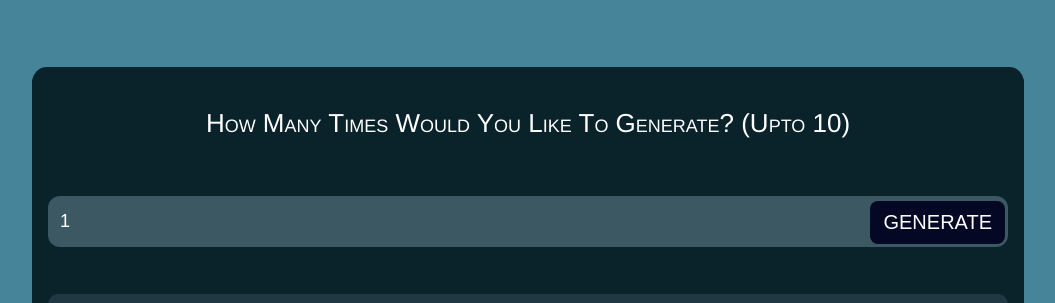
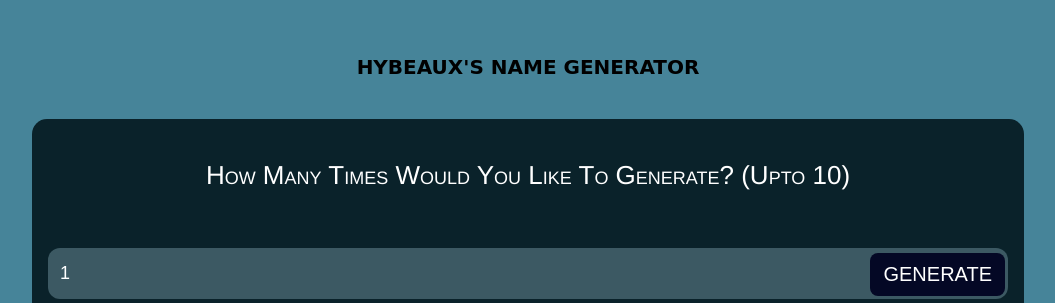
Before and after one commit to Hybeeshmurda/Random-name-generator, a plain HTML site: page index.html in a window 1280 px wide. Shown: the part 176-479 px from the top of the page, without its empty margins (112-1167 px from the left). Drawn offline with Linux system fonts and the light colour scheme.

Commit message:
Update index.html
Added a new header ,mqyne it will liok more presentable

```diff
--- a/index.html
+++ b/index.html
@@ -8,7 +8,7 @@
 </head>
 <body>
 
-   <!-- <h1>HybeauX's name generator</h1> -->
+   <h1>HybeauX's name generator</h1>
    <div class="container">
       <h4>How many times would you like to generate? (upto 10)</h4>
       <div class="form">
```
